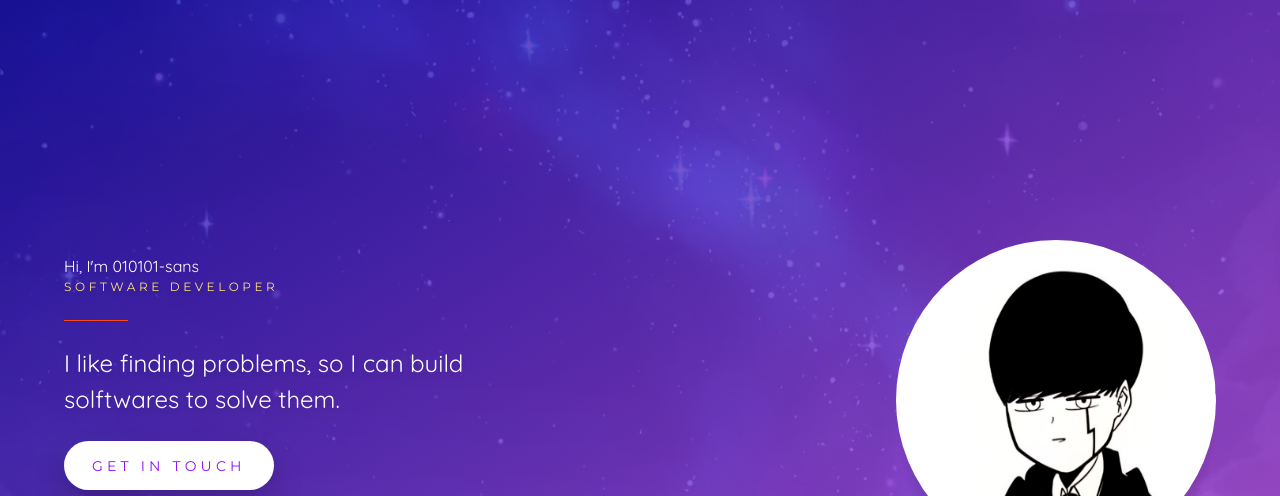
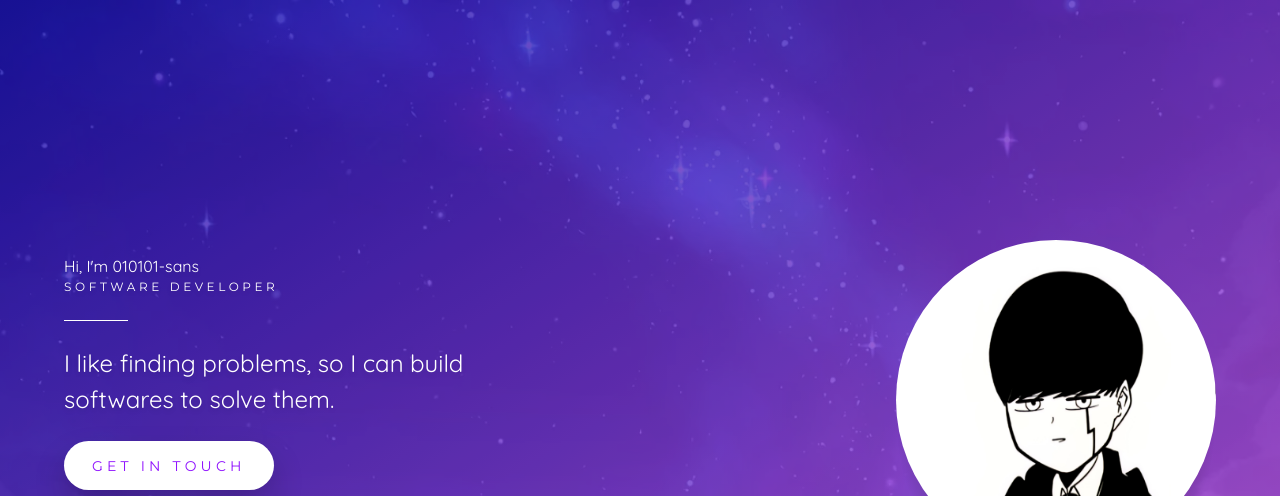
Before and after one commit to 010101-sans/css_in_44_minutes, a plain HTML site: page index.html in a window 1280 px wide. Shown: the top 496 px of the page. Drawn offline with Linux system fonts and the light colour scheme.

Commit message:
corrected grammatical mistake, and updated css colors of hr and job

```diff
--- a/css/main.css
+++ b/css/main.css
@@ -94,12 +94,12 @@ a {
 }
 
 .job {
-    color: #ffe479;
+    color: #fff;
     font-size: 0.75rem;
 }
 
 .hr {
-    background-color: #ff470f;
+    background-color: #fff;
     border: none;
     content: "";
     height: 1px;
--- a/index.html
+++ b/index.html
@@ -28,7 +28,7 @@
             <hr class="hr">
             <div class="description">
                 <p>
-                    I like finding problems, so I can build solftwares to solve them.
+                    I like finding problems, so I can build softwares to solve them.
                 </p>
             </div>
             <div class="contact">
```
